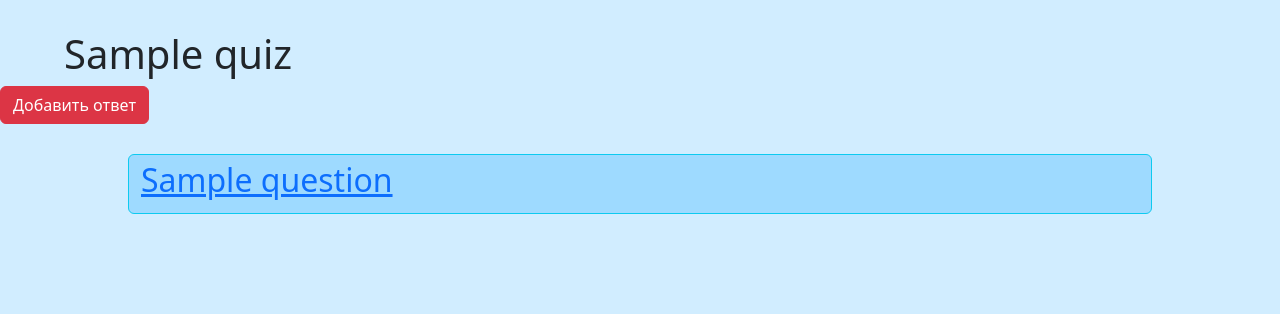
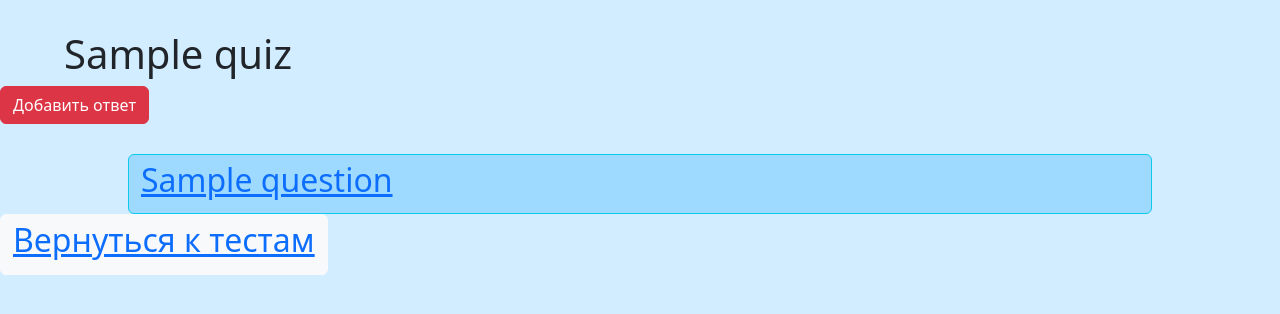
Before and after one commit to MiC4Ro/Summer_practice, a Django app: template creator/templates/creator/display-test.html in a window 1280 px wide. Shown: the top 314 px of the page. Run offline with Django 3.2, Linux system fonts and the light colour scheme; the template is opened without the code that fills it: most values are stand-ins (such as "Sample title", 1, 10 or a date in 2020).

Commit message:
can back to tests at any page creator

```diff
--- a/creator/static/creator/css/main.css
+++ b/creator/static/creator/css/main.css
@@ -8,7 +8,7 @@ body h1 {
     margin-top: 30px;
 }
 
-body .btn-danger {
+.btn-danger {
     margin-left: 85%;
     margin-top: 10px;
     font-size: 20px;
--- a/creator/templates/creator/add-answer.html
+++ b/creator/templates/creator/add-answer.html
@@ -10,7 +10,7 @@
     <button>создать ответ</button>
     <span>{{ error }}</span>
 </form>
-<button class="btn btn-info">
+<button class="btn btn-light">
     <a href="{% url 'test-lib' %}"><h2>Вернуться к тестам</h2></a>
 </button>
 {% endblock %}
--- a/creator/templates/creator/display-question.html
+++ b/creator/templates/creator/display-question.html
@@ -11,4 +11,7 @@
         {% endif %}
         {% endfor %}
     </ul>
+    <button class="btn btn-light">
+        <a href="{% url 'test-lib' %}"><h2>Вернуться к тестам</h2></a>
+    </button>
 {% endblock %}
--- a/creator/templates/creator/display-test.html
+++ b/creator/templates/creator/display-test.html
@@ -16,4 +16,7 @@
         {% endfor %}
         </div>
     </div>
+    <button class="btn btn-light">
+        <a href="{% url 'test-lib' %}"><h2>Вернуться к тестам</h2></a>
+    </button>
 {% endblock %}
```
